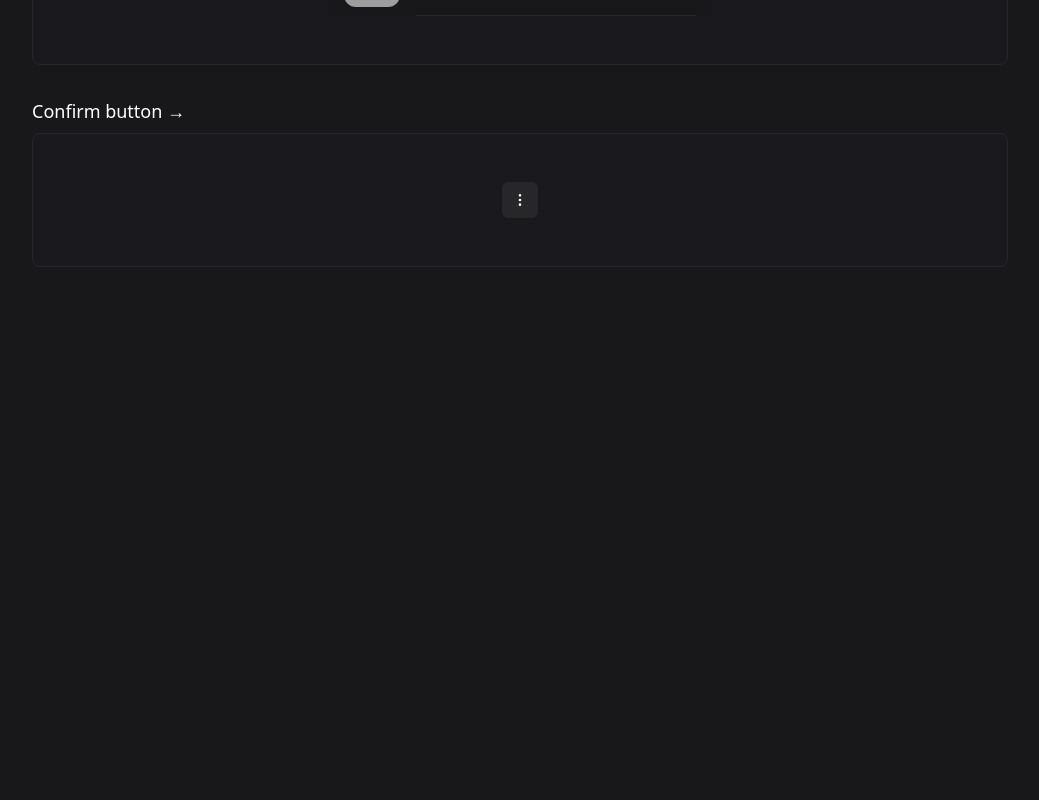
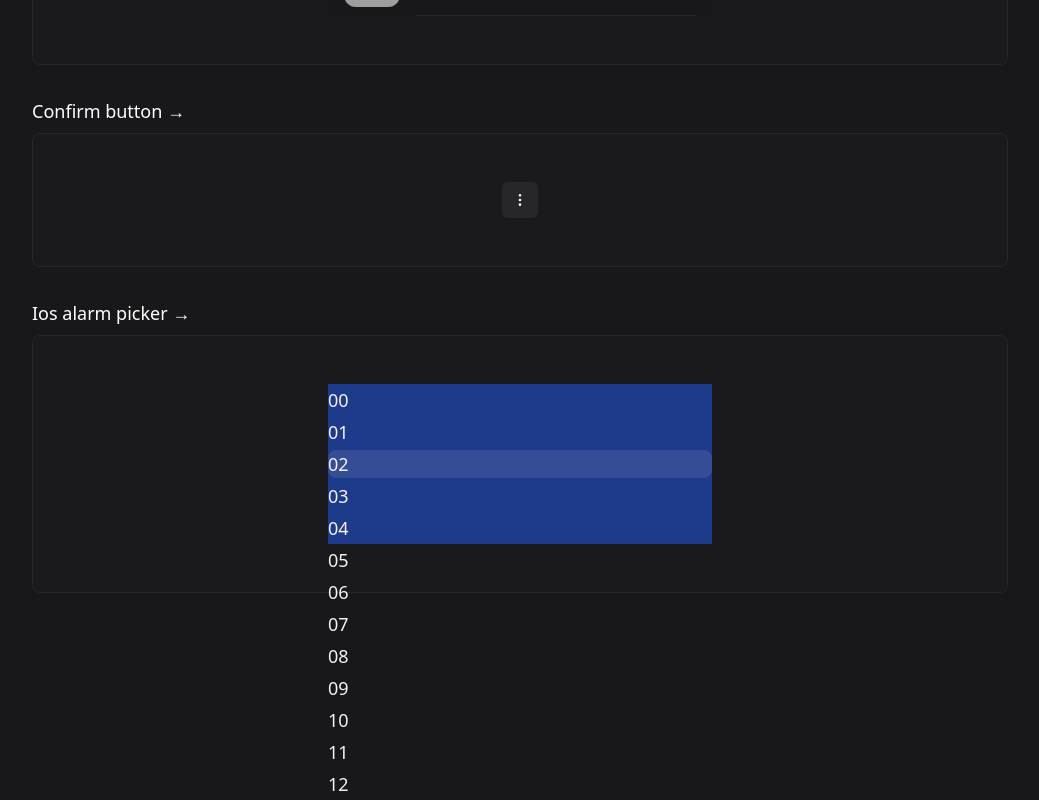
Before and after one commit to Jonathanmeij/framer-recipes, a React (Vite) app: page / in a window 1280 px wide. Shown: the part 792-1592 px from the top of the page, without its empty margins (120-1159 px from the left). Before the commit the page ends 1139 px from the top, so only its background shows below. Built offline with nearby package versions, Linux system fonts and the light colour scheme; grey boxes are pictures that could not be loaded.

Commit message:
first prototype of alarmpicker

```diff
--- a/package.json
+++ b/package.json
@@ -22,6 +22,7 @@
     "react": "^18.3.1",
     "react-dom": "^18.3.1",
     "react-router-dom": "^7.1.3",
+    "react-use-measure": "^2.1.1",
     "tailwind-merge": "^2.6.0",
     "tailwindcss-animate": "^1.0.7"
   },
--- a/src/App.tsx
+++ b/src/App.tsx
@@ -3,6 +3,7 @@ import AppstoreCard from "./components/AppstoreCard";
 import IosSlider from "./components/IosSlider";
 import Home from "./pages/home";
 import ConfirmButton from "./components/confirmButton";
+import IosAlarmPicker from "./components/iosAlarmPicker";
 
 function App() {
     return (
@@ -34,6 +35,15 @@ function App() {
                     </PageWrapper>
                 }
             />
+
+            <Route
+                path="/Ios alarm picker"
+                element={
+                    <PageWrapper>
+                        <IosAlarmPicker />
+                    </PageWrapper>
+                }
+            />
         </Routes>
     );
 }
--- /dev/null
+++ b/src/components/iosAlarmPicker.tsx
@@ -0,0 +1,84 @@
+import { motion, useMotionValue, useTransform, animate } from "framer-motion";
+import useMeasure from "react-use-measure";
+import { useEffect } from "react";
+
+export default function IosAlarmPicker() {
+    return (
+        <div className="w-96">
+            <Picker
+                value="00"
+                onChange={(value) => console.log(value)}
+                options={Array.from({ length: 13 }, (_, i) => i.toString())}
+            />
+        </div>
+    );
+}
+
+function Picker({
+    value,
+    onChange,
+    options,
+}: {
+    value: string;
+    onChange: (value: string) => void;
+    options: string[];
+}) {
+    const [ref, containerBounds] = useMeasure();
+    const [refOptions, optionsBounds] = useMeasure();
+    const y = useMotionValue(0);
+    const ITEM_HEIGHT = 32; // height of each option (h-8 = 32px)
+
+    // Calculate the closest snap point
+    const calculateSnapPoint = (y: number) => {
+        const itemIndex = Math.round(y / ITEM_HEIGHT);
+        return itemIndex * ITEM_HEIGHT;
+    };
+
+    const handleDragEnd = () => {
+        const currentY = y.get();
+        const snapPoint = calculateSnapPoint(currentY);
+
+        // Animate to the nearest snap point
+        animate(y, snapPoint, {
+            type: "spring",
+            stiffness: 400,
+            damping: 30,
+        });
+
+        // Calculate selected index and call onChange
+        const selectedIndex = Math.abs(Math.round(snapPoint / ITEM_HEIGHT));
+        onChange(options[selectedIndex]);
+    };
+
+    // Set initial position based on value prop
+    useEffect(() => {
+        const index = options.indexOf(value);
+        if (index !== -1) {
+            y.set(-index * ITEM_HEIGHT);
+        }
+    }, [value, options, y]);
+
+    return (
+        <div className="relative h-40 text-lg bg-blue-900" ref={ref}>
+            <div className="absolute flex items-center justify-center w-full font-light -translate-y-1/2 rounded-lg top-1/2 h-7 bg-zinc-100/10"></div>
+            <motion.div
+                drag="y"
+                ref={refOptions}
+                style={{ y }}
+                onDragEnd={handleDragEnd}
+                dragConstraints={{
+                    top: -optionsBounds.height + containerBounds.height / 2,
+                    bottom: containerBounds.height / 2,
+                }}
+                className="absolute top-0 tabular-nums text-zinc-100"
+            >
+                {options.map((option) => (
+                    <div className="flex items-center h-8" key={option}>
+                        {option.length === 1 && 0}
+                        {option}
+                    </div>
+                ))}
+            </motion.div>
+        </div>
+    );
+}
--- a/src/pages/home.tsx
+++ b/src/pages/home.tsx
@@ -2,6 +2,7 @@ import AppstoreCard from "@/components/AppstoreCard";
 import ComponentCard from "@/components/componentCard";
 import ConfirmButton from "@/components/confirmButton";
 import Container from "@/components/container";
+import IosAlarmPicker from "@/components/iosAlarmPicker";
 import IosSlider from "@/components/IosSlider";
 
 export default function Home() {
@@ -27,6 +28,10 @@ export default function Home() {
                     <ConfirmButton />
                 </ComponentCard>
 
+                <ComponentCard title="Ios alarm picker">
+                    <IosAlarmPicker />
+                </ComponentCard>
+
                 <div className="h-12"></div>
 
                 {/* <ComponentCard title="Mail client">
```
Also changed, not shown: 1 other file (tests, documents, lock files or other folders).
